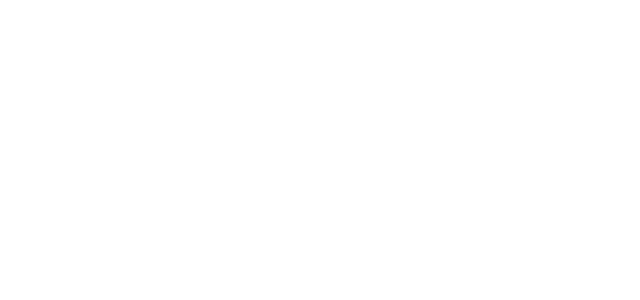
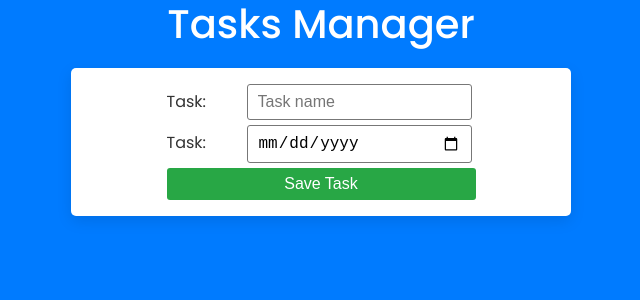
Before and after one commit to kevinandris/Task_manager, a React (Create React App) app: page / in a window 1280 px wide. Shown: the top 300 px of the page, without its empty margins (319-959 px from the left). Built offline with nearby package versions, Linux system fonts and the light colour scheme.

Commit message:
TaskManager.js code and its styles inside TaskManager.css are implemented

```diff
--- a/src/App.js
+++ b/src/App.js
@@ -1,9 +1,10 @@
 import './App.scss';
+import TaskManager from './components/taskManager/TaskManager';
 
 function App() {
   return (
     <div className="App">
-
+      <TaskManager />
     </div>
   );
 }
--- /dev/null
+++ b/src/components/taskManager/TaskManager.css
@@ -0,0 +1,39 @@
+body {
+    background-color: var(--color-primary);
+    overflow: hidden;
+    /* avoid min-height to prevent glitches on css animation */
+  }
+
+  form.form input {
+    width: 73%;
+  }
+
+  .task {
+    display: flex;
+    justify-content: space-between;
+    align-items: flex-start;
+    background-color: var(--color-grey);
+    padding: 1rem;
+    margin: 1rem;
+    border: 1px solid transparent;
+    border-radius: 5px;
+    box-shadow: var(--box-shadow);
+    overflow: hidden;
+  }
+
+  .complete {
+    position: relative;
+    background-color: #fff;
+    border-left: 5px solid orangered;
+  }
+
+  .complete::after {
+    content: "Completed";
+    position: absolute;
+    right: 1rem;
+    bottom: 3px;
+    background-color: orangered;
+    color: #fff;
+    padding: 2px;
+    border-radius: 3px;
+  }
--- /dev/null
+++ b/src/components/taskManager/TaskManager.js
@@ -0,0 +1,31 @@
+import React from 'react'
+import './TaskManager.css'
+
+const TaskManager = () => {
+  return (
+    <div className='--bg-primary'>
+      <h1 className='--text-center --text-light'>Tasks Manager</h1>
+      <div className='--flex-center --p'>
+       <div className="--card --bg-light --width-500px --p --flex-center">
+
+        <form className='form --form-control'>
+          <div>
+            <label htmlFor="name">Task:</label>
+            <input type="text" placeholder='Task name' name='name'/>
+          </div>
+
+          <div>
+            <label htmlFor="name">Task:</label>
+            <input type="date" placeholder='Task name' name='date'/>
+          </div>
+
+          <button className="--btn --btn-success --btn-block">Save Task</button>
+        </form>
+
+       </div>
+      </div>
+    </div>
+  )
+}
+
+export default TaskManager
--- a/src/index.css
+++ b/src/index.css
@@ -1,3 +1,4 @@
+/* ! GLOBAL CSS */
 @import url("https://fonts.googleapis.com/css2?family=Poppins:wght@100;200;300;400;500;600;700;800;900&display=swap");
 
 :root {
--- a/src/index.js
+++ b/src/index.js
@@ -1,3 +1,4 @@
+// ! ROOT class
 import React from 'react';
 import ReactDOM from 'react-dom/client';
 import './index.css';
```
Also changed, not shown: src/components/taskManager/Task.js (added, +9 -0 lines).
